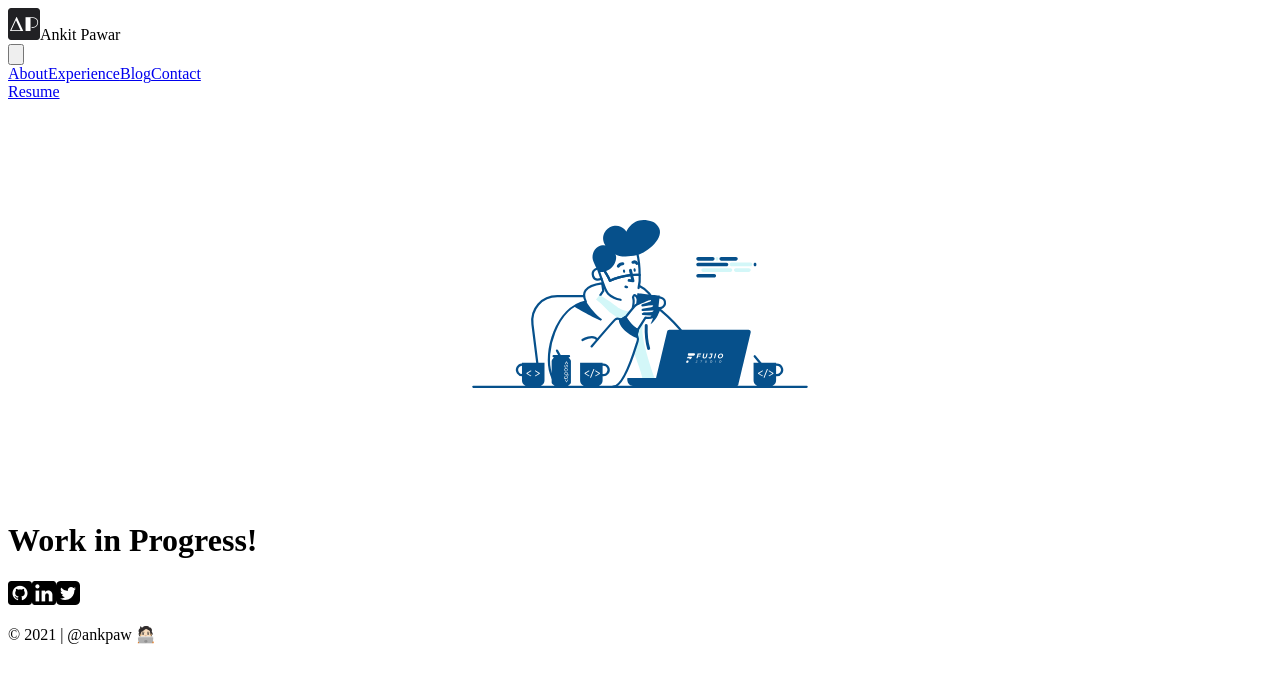
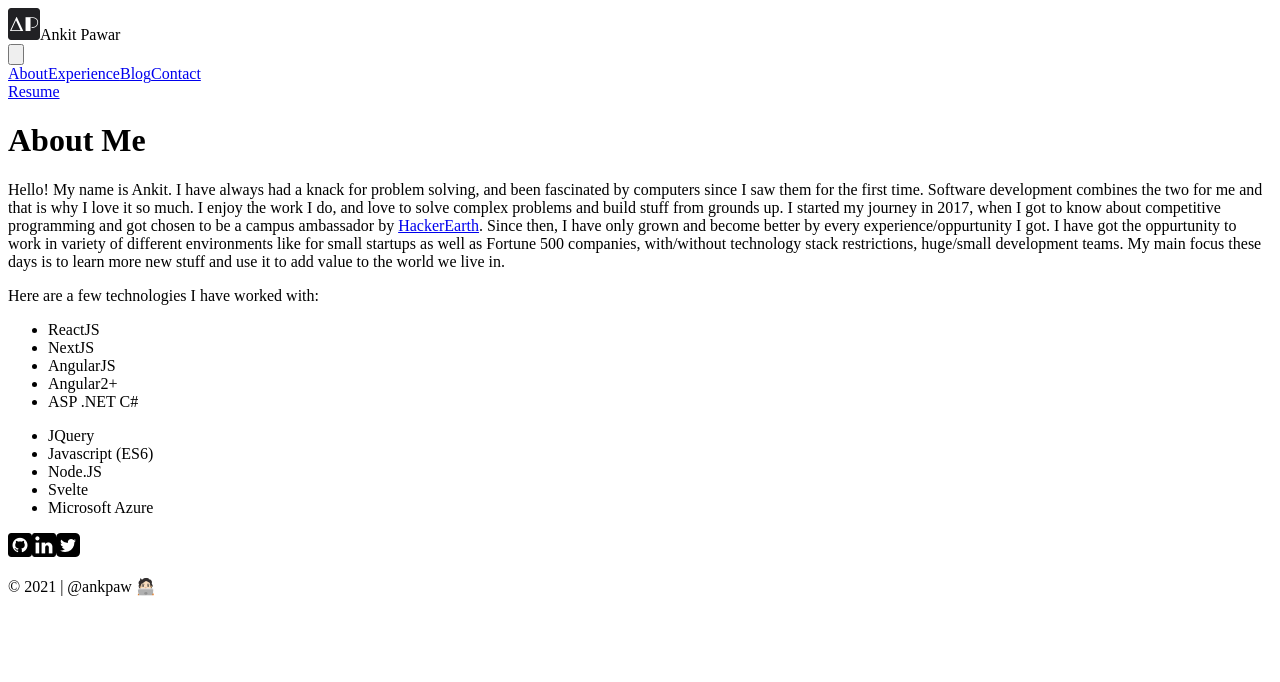
Before and after one commit to ankpaw/ankpaw.github.io, a Next.js app: page /about in a window 1280 px wide. Shown: the top 682 px of the page. Built offline with nearby package versions, Linux system fonts and the light colour scheme.

Commit message:
added content to about page

```diff
--- a/pages/about.tsx
+++ b/pages/about.tsx
@@ -1,12 +1,48 @@
 import React from "react";
-import WorkInProgress from "../components/WIP/WorkInProgress";
 /* This is the about page
  * @return {JSX.Element}: The JSX code for about page.
  */
 const About = () => {
   return (
-    <div>
-      <WorkInProgress />
+    <div className="container mx-auto px-16">
+      <h1 className="text-5xl">About Me</h1>
+      <p className="max-w-2xl text-gray-500 mt-4">
+        Hello! My name is Ankit. I have always had a knack for problem solving,
+        and been fascinated by computers since I saw them for the first time.
+        Software development combines the two for me and that is why I love it
+        so much. I enjoy the work I do, and love to solve complex problems and
+        build stuff from grounds up. I started my journey in 2017, when I got to
+        know about competitive programming and got chosen to be a campus
+        ambassador by{" "}
+        <a className="text-blue-400" href="https://www.hackerearth.com/">
+          HackerEarth
+        </a>
+        . Since then, I have only grown and become better by every
+        experience/oppurtunity I got. I have got the oppurtunity to work in
+        variety of different environments like for small startups as well as
+        Fortune 500 companies, with/without technology stack restrictions,
+        huge/small development teams. My main focus these days is to learn more
+        new stuff and use it to add value to the world we live in.
+      </p>
+      <div className="text-gray-500 mt-4">
+        <p>Here are a few technologies I have worked with:</p>
+        <div className="mt-4 flex">
+          <ul className="text-black list-square px-16">
+            <li>ReactJS</li>
+            <li>NextJS</li>
+            <li>AngularJS</li>
+            <li>Angular2+</li>
+            <li>ASP .NET C#</li>
+          </ul>
+          <ul className="text-black list-square">
+            <li>JQuery</li>
+            <li>Javascript (ES6)</li>
+            <li>Node.JS</li>
+            <li>Svelte</li>
+            <li>Microsoft Azure</li>
+          </ul>
+        </div>
+      </div>
     </div>
   );
 };
--- a/tailwind.config.js
+++ b/tailwind.config.js
@@ -4,6 +4,9 @@ module.exports = {
   darkMode: "class", // or 'media' or 'class'
   theme: {
     extend: {},
+    listStyleType: {
+      square: "square",
+    },
   },
   variants: {
     extend: {},
```
